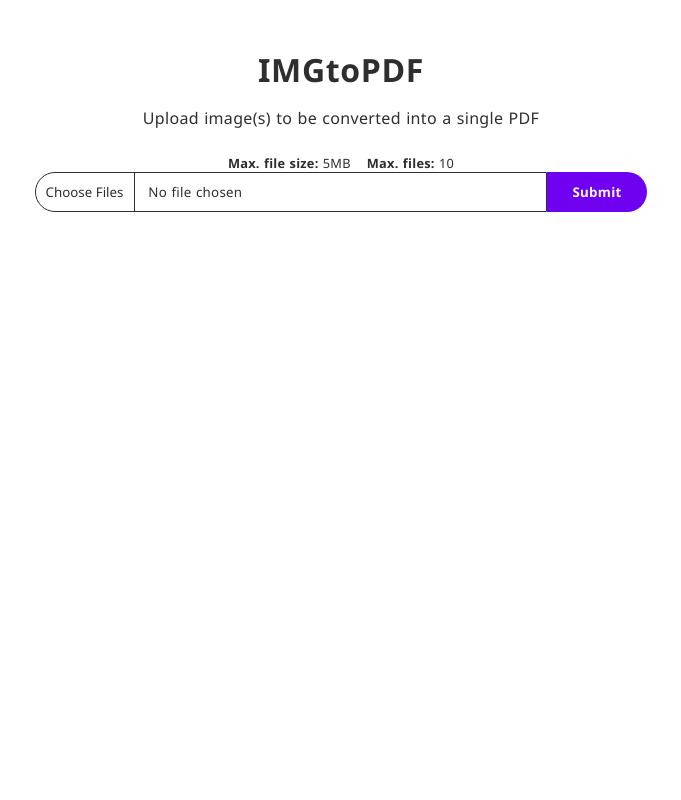
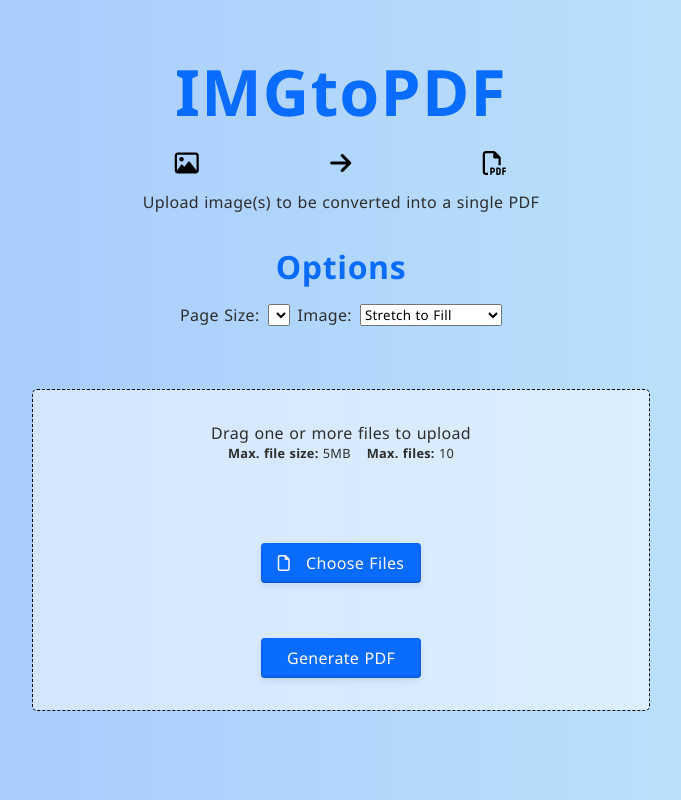
Before and after one commit to jessedwatson47/IMGtoPDF, a website: page public/index.html in a window 1280 px wide. Shown: the whole page, without its empty margins (299-980 px from the left). Drawn offline with Linux system fonts and the light colour scheme; no server answers.

Commit message:
Added functionality to select page sizes and image behaviour

```diff
--- a/public/index.html
+++ b/public/index.html
@@ -5,25 +5,45 @@
     <meta name="viewport" content="width=device-width, initial-scale=1.0">
     <title>IMGtoPDF</title>
     <link rel="stylesheet" href="style.css">
+    <script src="https://kit.fontawesome.com/196c55cf8b.js" crossorigin="anonymous"></script>
 </head>
 <body>
     <header>
-        <h1 class="page-title">IMGtoPDF</h1>
-        <h2>Upload image(s) to be converted into a single PDF</h2>
+        <h1 class="page-title wave-text">IMGtoPDF</h1>
+        <div class="icon-title"><i class="fa-regular fa-image"></i><i class="fa-solid fa-arrow-right"></i><i class="fa-regular fa-file-pdf"></i></div>
+        <h2 class="sub-title">Upload image(s) to be converted into a single PDF</h2>
     </header>
-    <div class="form-container">
+    <div class="form-options-container">
+        <h2 class="page-subtitle">Options</h2>
+        <div class="form-options">
+        <p>Page Size:</p>
+        <select name="pageSize" id="page-size" class="page-size-dd"></select>
+        <p>Image:</p>
+        <select name="imageSize" id="image-dd">
+            <option value="stretch">Stretch to Fill</option>
+            <option value="original">Keep Original Size</option>
+            <option value="fit">Fit Page</option>
+            <option value="center">Center</option>
+        </select>
+        </div>
+    </div>
 
+
+    <div class="drop-zone">
+        <div class="form-top">
+        <p>Drag one or more files to upload</p>
         <div class="form-info">
             <p><span>Max. file size: </span>5MB</p>
             <p><span>Max. files: </span>10</p>
         </div>
+        </div>
+    <div class="form-container">
 
-        <form action="upload" method="POST" enctype="multipart/form-data" class="main-form">
-            <div class="file-container">
-                <input name="upload-files" type="file" multiple>
-            </div>
-            <button type="submit" class="btn">Submit</button>
-        </form>
+        <label for="upload-files" class="btn upload-btn"><i class="fa-regular fa-file"></i>Choose Files</label>
+        <input id="upload-files" name="upload-files" type="file" multiple hidden>
+        </div>
+        <button id="submit" type="submit" class="btn">Generate PDF</button>
     </div>
+    <script src="script.js"></script>
 </body>
 </html>
--- /dev/null
+++ b/public/script.js
@@ -0,0 +1,96 @@
+const dropZone = document.querySelector(".drop-zone");
+const fileUpload = document.querySelector("input[name='upload-files']");
+
+dropZone.addEventListener("drop", dropHandler);
+dropZone.addEventListener("dragover", dragOverHandler);
+fileUpload.addEventListener("change", (e) => {
+    files.length = 0;
+    [...e.target.files].forEach(file => files.push(file));
+})
+
+
+const submitBtn = document.getElementById("submit");
+submitBtn.addEventListener("click", (e) => {
+    e.preventDefault();
+    const formData = new FormData();
+
+    files.forEach(file => formData.append('files', file));
+
+    document.querySelectorAll("select").forEach( option => {
+        formData.append(option.name, option.value);
+    })
+
+    sendFiles(formData);
+});
+
+const files = [];
+
+
+function dropHandler(e) {
+    e.preventDefault();
+
+    if (e.dataTransfer.items) {
+    [...e.dataTransfer.items].forEach((item) => {
+      if (item.kind === "file") {
+        const file = item.getAsFile();
+        files.push(file);
+      }
+    });
+    }
+}
+
+function dragOverHandler(e) {
+    e.preventDefault();
+}
+
+function sendFiles(formData) {
+    fetch('/upload', {method: 'POST', body: formData})
+    .then(res => {
+        if (!res.ok) {
+            throw new Error("Error:", res.status);
+        }
+        return res.blob();
+    })
+        .then(blob => {
+            const url = URL.createObjectURL(blob);
+            const a = document.createElement('a');
+            a.href = url;
+            a.download = 'file.pdf';
+            a.click();
+        })
+        .catch(error => {
+            console.log(error);
+        }
+    )
+}
+
+
+const waveText = document.querySelector(".wave-text").textContent;
+const waveContainer = document.querySelector(".wave-text");
+waveContainer.textContent = '';
+console.log([...waveText]);
+[...waveText].forEach((char, index) => {
+    let span = document.createElement('span');
+    span.textContent = char;
+    span.style.animationDelay = `${index * 0.1}s`;
+    waveContainer.appendChild(span);
+})
+
+
+fetch('/page-sizes')
+    .then( res => {
+    if (!res.ok) {
+        throw new Error("Error", res.status);
+    }
+    return res.json();
+    })
+    .then(names => {
+        const pageSizeDropDown = document.querySelector(".page-size-dd");
+        names.forEach(name => {
+            const option = document.createElement("option");
+            option.value = name;
+            option.textContent = name;
+            pageSizeDropDown.appendChild(option);
+        })
+
+    })
--- a/public/style.css
+++ b/public/style.css
@@ -10,42 +10,66 @@
 
 :root {
     --bg-color: rgb(255, 250, 250);
-    --bg-color-t50: rgba(255, 250, 250, 0.50);
     --text-color: rgb(53, 47, 54);
-    --text-color-t50: rgba(53, 47, 54, 0.50);
-    --lavender: rgb(250, 241, 248);
-    --accent: rgb(112, 0, 240);
-    --accent-hover: rgba(112, 0, 240, 0.50);
     --btn-height: 2.5rem;
 }
 
 .page-title {
-    font-size: 2rem;
+    font-size: 4rem;
     font-weight: bold;
-    text-transform: capitalize all;
+    color: #0a6bff;
+
+}
+
+.icon-title {
+    color: black;
+    width: 100%;
+    display: flex;
+    justify-content: space-between;
+    padding: 0 2rem 0 2rem;
+    font-size: 1.5rem;
 }
 
 body {
     padding: 3rem 1.5rem;
-    background: var(--btn-color);
+    background-image: linear-gradient(90deg, #a1c4fd 0%, #c2e9fb 100%);
     color: #2e2e2e;
     text-align: center;
-}
-
-.main-form {
     display: flex;
     justify-content: center;
-    max-width: 40rem;
+    align-items: center;
+    flex-direction: column;
+    gap: 2rem;
 }
 
 .btn {
     height: var(--btn-height);
-    width: 100px;
-    background-color: var(--accent);
+    width: 10rem;
+    background-color: #0a6bff;
     color: var(--bg-color);
     border: 1px solid var(--btn-text-color);
-    border-radius: 0 25px 25px 0;
-    font-weight: bold;
+    font-weight: 500;
+    font-size: 1rem;
+    display: inline-flex;
+    justify-content: center;
+    gap: 1rem;
+    cursor: pointer;
+    align-items: center;
+    border-radius: 0.25rem;
+    box-shadow: rgba(1,60,136,.5) 0 -1px 3px 0 inset,rgba(0,44,97,.1) 0 3px 6px 0;
+}
+
+
+
+.btn:hover {
+  background-color: #065dd8;
+}
+
+@media (min-width: 768px) {
+  .button-66 {
+    padding: 16px 44px;
+    min-width: 150px;
+  }
 }
 
 .form-container {
@@ -59,6 +83,8 @@ body {
     display: flex;
     gap: 1rem;
     font-size: 0.8rem;
+    align-items: center;
+    justify-content: center
 }
 
 .form-info span {
@@ -67,47 +93,52 @@ body {
 
 .file-container {
     display: flex;
-    width: 40vw;
+    width: 100%;
     outline: 1px solid #2e2e2e;
     outline-offset: -1px;
     border-radius: 25px 0px 0px 25px;
 }
 
-header h2 {
-    margin-top: 1rem;
-    font-weight: lighter;
+header {
+    display: flex;
+    flex-direction: column;
+    gap: 1rem;
+}
+
+.sub-title {
+    font-weight: 400;
     font-size: 1rem;
 }
 
-
-input[type="file"]::file-selector-button {
-    margin-inline-end: 1em;
-    height: 100%;
-    width: 100px;
-    background-color:var(--btn-color);
-    color: var(--btn-text-color);
-    border: none;
-    border-right: 1px solid var(--text-color);
-    font: inherit;
-    cursor: pointer;
+.page-subtitle {
+    font-size: 2rem;
+    font-weight: bold;
+    color: #0a6bff;
 }
 
-.form-container h2 {
-    font-size: 1.25rem;
-    font-weight: lighter;
+.form-options-container {
+    display: flex;
+    flex-direction: column;
+    gap: 1rem;
+}
+
+
+.drop-zone {
+    margin-top: 2rem;
+    width: 50%;
+    height: 20rem;
+    outline: 2px solid var(--text-color);
+    display: flex;
+    flex-direction: column;
+    align-items: center;
+    justify-content: space-between;
+    outline: 1px black dashed;
+    background-color: #ffffff7c;
+    padding: 2rem;
+    border-radius: 0.25rem;
 }
 
 @media (max-width: 620px) {
-    .main-form {
-        flex-direction: column;
-        justify-content: center;
-        align-items: center;
-        gap: 2rem;
-    }
-    input[type="file"]::file-selector-button {
-        height: 3rem;
-        border-radius: 0px;
-    }
     .file-container {
         border-radius: 0px;
         width: 20rem;
@@ -117,3 +148,22 @@ input[type="file"]::file-selector-button {
         border-radius: 0px;
     }
 }
+
+.form-options {
+    display: flex;
+    gap: 0.5rem;
+}
+
+.wave-text span {
+    animation: fadein 0.01s ease forwards;
+    opacity: 0;
+}
+
+@keyframes fadein {
+    from {
+        opacity: 0;
+    }
+    to {
+        opacity: 1;
+    }
+}
```
Also changed, not shown: index.js (+34 -4 lines).
